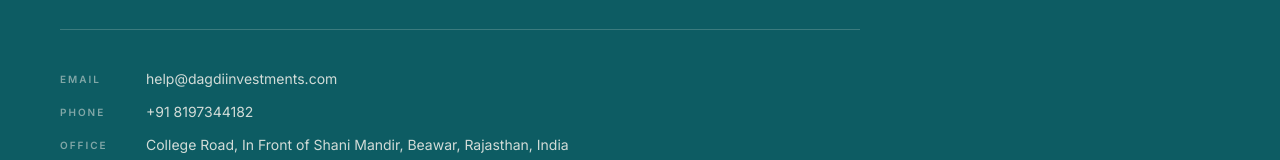
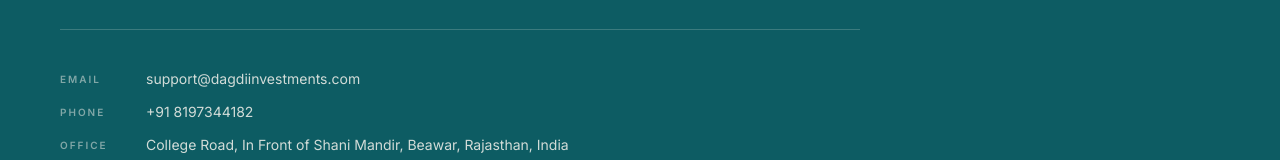
Before and after one commit to deepanshudagdi/dagdiinvestments, a React (Vite) app: page / in a window 1280 px wide. Shown: the part 2905-3065 px from the top of the page. Built offline with nearby package versions, Linux system fonts and the light colour scheme.

Commit message:
Update support email address in contact info

```diff
--- a/src/DagdiInvestments.jsx
+++ b/src/DagdiInvestments.jsx
@@ -837,7 +837,7 @@
       <a href={GOOGLE_FORM_URL} target="_blank" rel="noopener noreferrer" className="btn-amber reveal reveal-delay-3" > Start a Conversation → </a>
       <div className="contact-info reveal reveal-delay-4">
         {[
-          { l: "Email", v: "help@dagdiinvestments.com" },
+          { l: "Email", v: "support@dagdiinvestments.com" },
           { l: "Phone", v: "+91 8197344182" },
           { l: "Office", v: "College Road, In Front of Shani Mandir, Beawar, Rajasthan, India" },
         ].map(({ l, v }) => (
```
